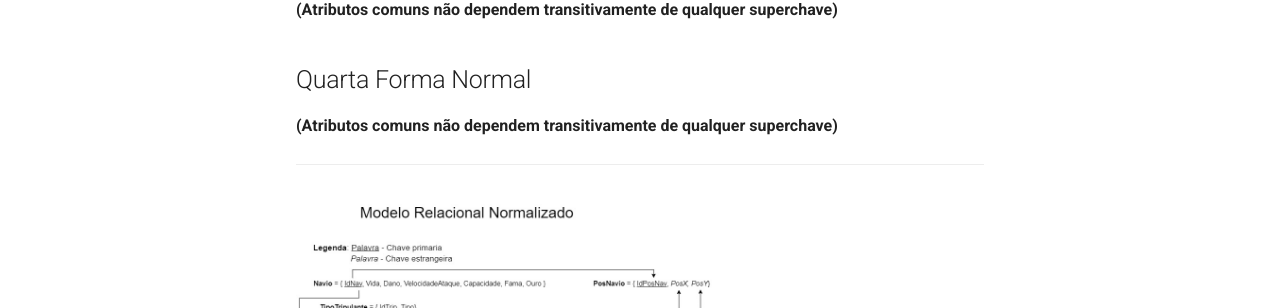
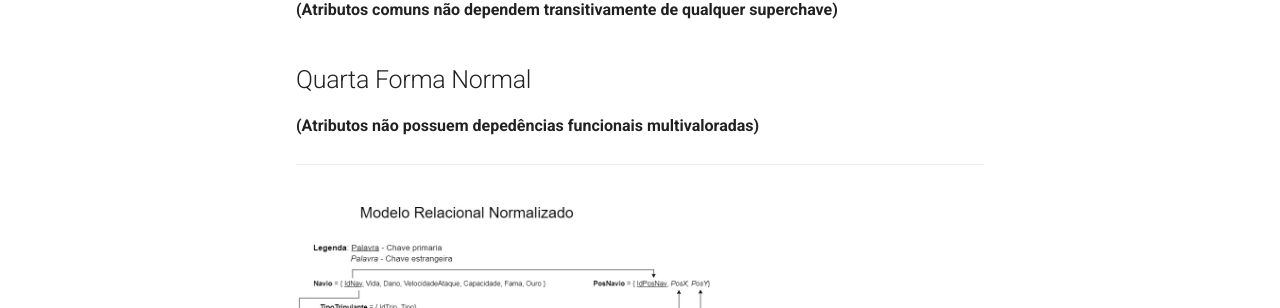
Before and after one commit to SBD1/grupo5-piratas, an MkDocs documentation site: the page built from docs/modulo3/normalizacao.md, in a window 1280 px wide and 1177 px high. Shown: the part 467-775 px from the top of the window. Built offline with MkDocs 1.6.1 and Material for MkDocs 9.7.7, drawn with Linux system fonts in a browser that asks for light colours.

Commit message:
Atualizando modulo 3
Co-authored-by: Percon12 <fcorreiaandrade@gmail.com>
Co-authored-by: enzoggqs <eggqsaraiva@gmail.com@gmail.com>
Co-authored-by: gatotabaco <matheus.fsousa11@gmail.com>

```diff
--- a/docs/modulo3/normalizacao.md
+++ b/docs/modulo3/normalizacao.md
@@ -10,7 +10,7 @@
 **(Atributos comuns não dependem transitivamente de qualquer superchave)**
 
 ## Quarta Forma Normal
-**(Atributos comuns não dependem transitivamente de qualquer superchave)**
+**(Atributos não possuem depedências funcionais multivaloradas)**
 
 ---
 
```
